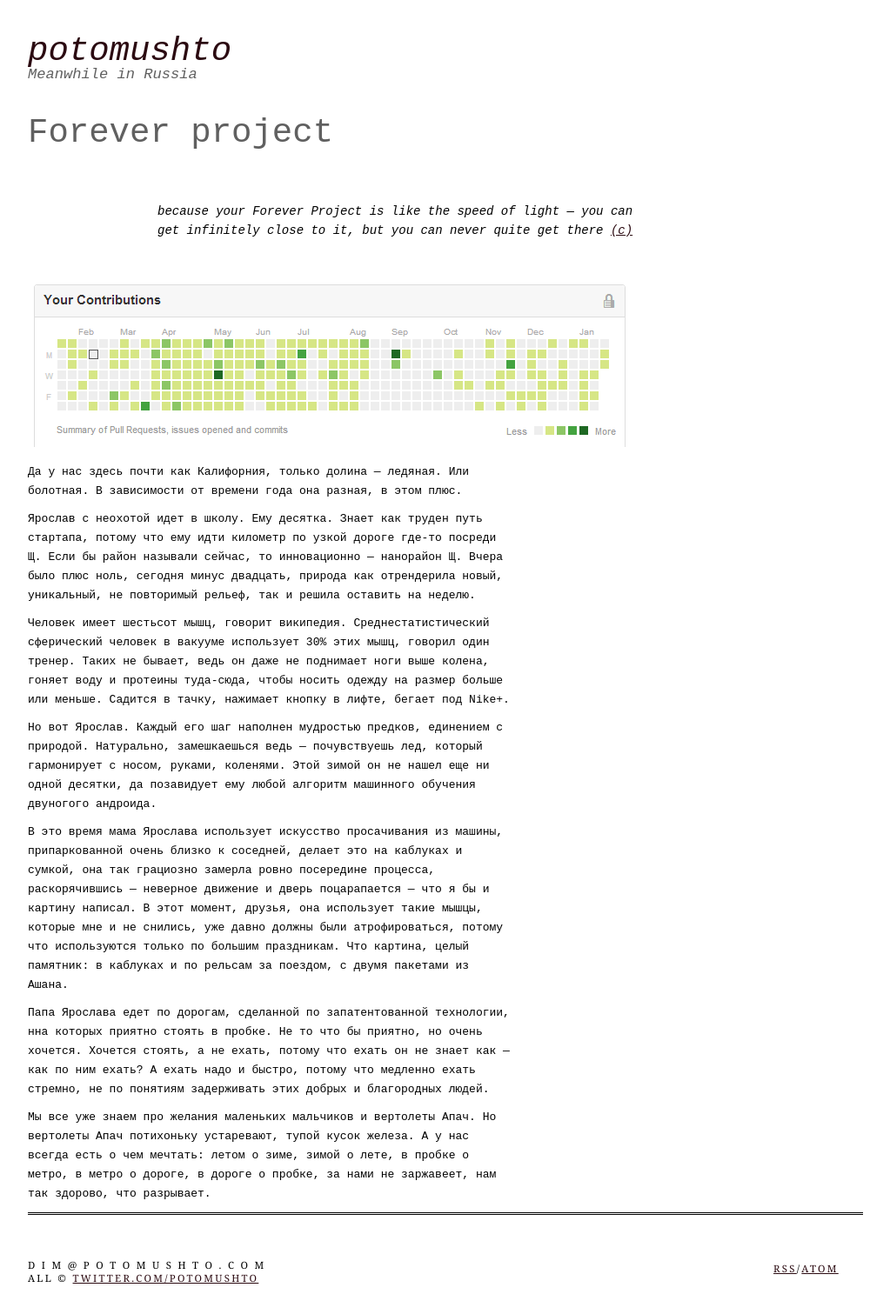
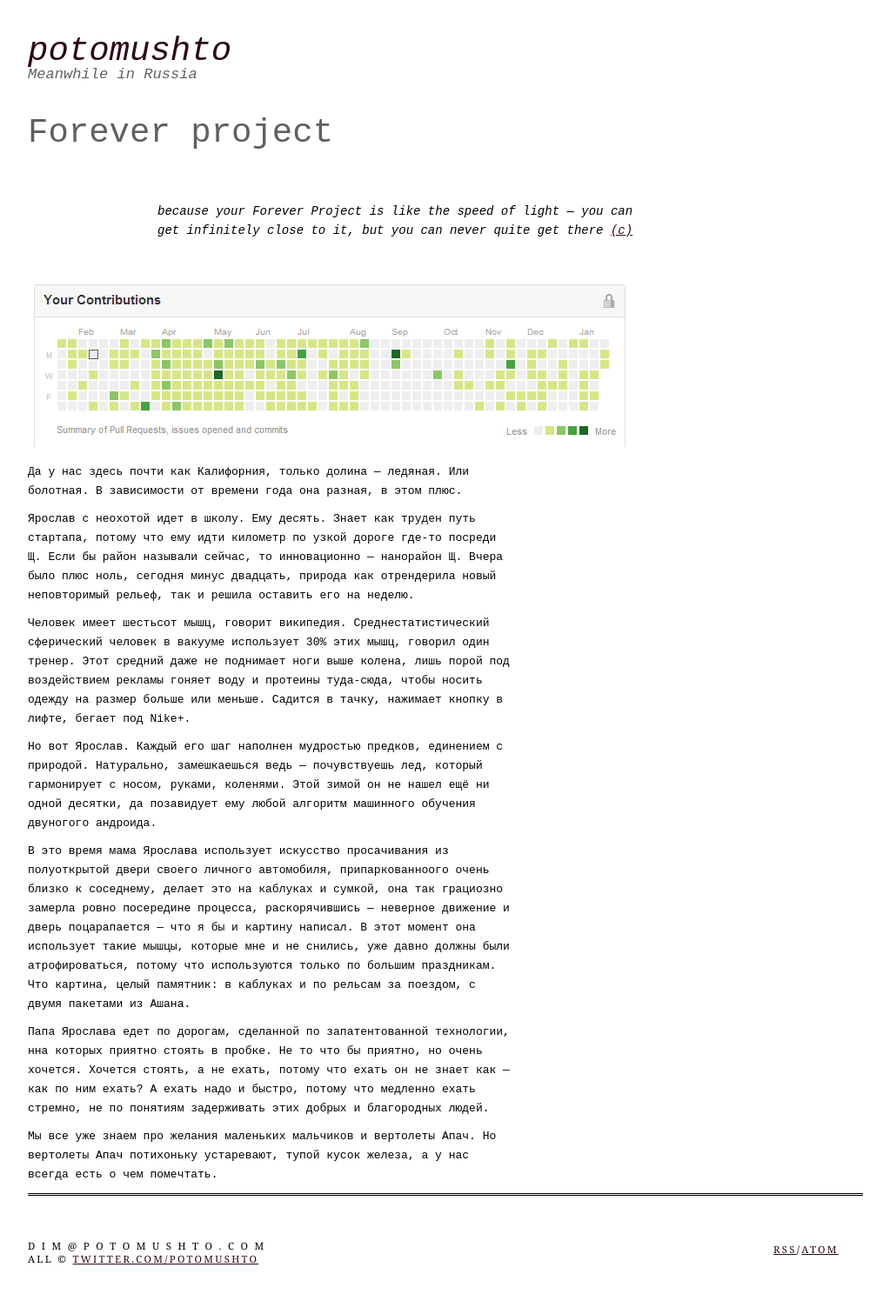
Before and after one commit to ptmt/ptmt.github.com, a Jekyll site: the page built from _posts/2013-01-29-foreverproject.md, in a window 1280 px wide. Shown: the whole page at 87% size, without its empty margins (128-1151 px from the left). Built offline with Jekyll 4.4.1, drawn with Linux system fonts in a browser that asks for light colours; Markdown is read by kramdown in place of the engine named in the settings; after the commit the page ends 1474 px from its top, so only the background shows below that.

Commit message:
Update _posts/2013-01-29-foreverproject.md

```diff
--- a/_posts/2013-01-29-foreverproject.md
+++ b/_posts/2013-01-29-foreverproject.md
@@ -11,14 +11,14 @@ title: Forever project
 
 Да у нас здесь почти как Калифорния, только долина — ледяная. Или болотная. В зависимости от времени года она разная, в этом плюс.
 
-Ярослав с неохотой идет в школу. Ему десятка. Знает как труден путь стартапа, потому что ему идти километр по узкой дороге где-то посреди Щ. Если бы район называли сейчас, то инновационно — нанорайон Щ. Вчера было плюс ноль, сегодня минус двадцать, природа как отрендерила новый, уникальный, не повторимый рельеф, так и решила оставить на неделю.
+Ярослав с неохотой идет в школу. Ему десять. Знает как труден путь стартапа, потому что ему идти километр по узкой дороге где-то посреди Щ. Если бы район называли сейчас, то инновационно — нанорайон Щ. Вчера было плюс ноль, сегодня минус двадцать, природа как отрендерила новый неповторимый рельеф, так и решила оставить его на неделю.
 
-Человек имеет шестьсот мышц, говорит википедия. Среднестатистический сферический человек в вакууме использует 30% этих мышц, говорил один тренер. Таких не бывает, ведь он даже не поднимает ноги выше колена, гоняет воду и протеины туда-сюда, чтобы носить одежду на размер больше или меньше. Садится в тачку, нажимает кнопку в лифте, бегает под Nike+.
+Человек имеет шестьсот мышц, говорит википедия. Среднестатистический сферический человек в вакууме использует 30% этих мышц, говорил один тренер. Этот средний даже не поднимает ноги выше колена, лишь порой под воздействием рекламы гоняет воду и протеины туда-сюда, чтобы носить одежду на размер больше или меньше. Садится в тачку, нажимает кнопку в лифте, бегает под Nike+.
 
-Но вот Ярослав. Каждый его шаг наполнен мудростью предков, единением с природой. Натурально, замешкаешься ведь — почувствуешь лед, который гармонирует с носом, руками, коленями. Этой зимой он не нашел еще ни одной десятки, да позавидует ему любой алгоритм машинного обучения двуногого андроида.
+Но вот Ярослав. Каждый его шаг наполнен мудростью предков, единением с природой. Натурально, замешкаешься ведь — почувствуешь лед, который гармонирует с носом, руками, коленями. Этой зимой он не нашел ещё ни одной десятки, да позавидует ему любой алгоритм машинного обучения двуногого андроида.
 
-В это время мама Ярослава использует искусство просачивания из машины, припаркованной очень близко к соседней, делает это на каблуках и сумкой, она так грациозно замерла ровно посередине процесса, раскорячившись — неверное движение и дверь поцарапается — что я бы и картину написал. В этот момент, друзья, она использует такие мышцы, которые мне и не снились, уже давно должны были атрофироваться, потому что используются только по большим праздникам. Что картина, целый памятник: в каблуках и по рельсам за поездом, с двумя пакетами из Ашана.
+В это время мама Ярослава использует искусство просачивания из полуоткрытой двери своего личного автомобиля, припаркованноого очень близко к соседнему, делает это на каблуках и сумкой, она так грациозно замерла ровно посередине процесса, раскорячившись — неверное движение и дверь поцарапается — что я бы и картину написал. В этот момент она использует такие мышцы, которые мне и не снились, уже давно должны были атрофироваться, потому что используются только по большим праздникам. Что картина, целый памятник: в каблуках и по рельсам за поездом, с двумя пакетами из Ашана.
 
 Папа Ярослава едет по дорогам, сделанной по запатентованной технологии, нна которых приятно стоять в пробке. Не то что бы приятно, но очень хочется. Хочется стоять, а не ехать, потому что ехать он не знает как — как по ним ехать? А ехать надо и быстро, потому что медленно ехать стремно, не по понятиям задерживать этих добрых и благородных людей.
 
-Мы все уже знаем про желания маленьких мальчиков и вертолеты Апач. Но вертолеты Апач потихоньку устаревают, тупой кусок железа. А у нас всегда есть о чем мечтать: летом о зиме,  зимой о лете, в пробке о метро, в метро о дороге, в дороге о пробке, за нами не заржавеет, нам так здорово, что разрывает.
+Мы все уже знаем про желания маленьких мальчиков и вертолеты Апач. Но вертолеты Апач потихоньку устаревают, тупой кусок железа, а у нас всегда есть о чем помечтать.
```
